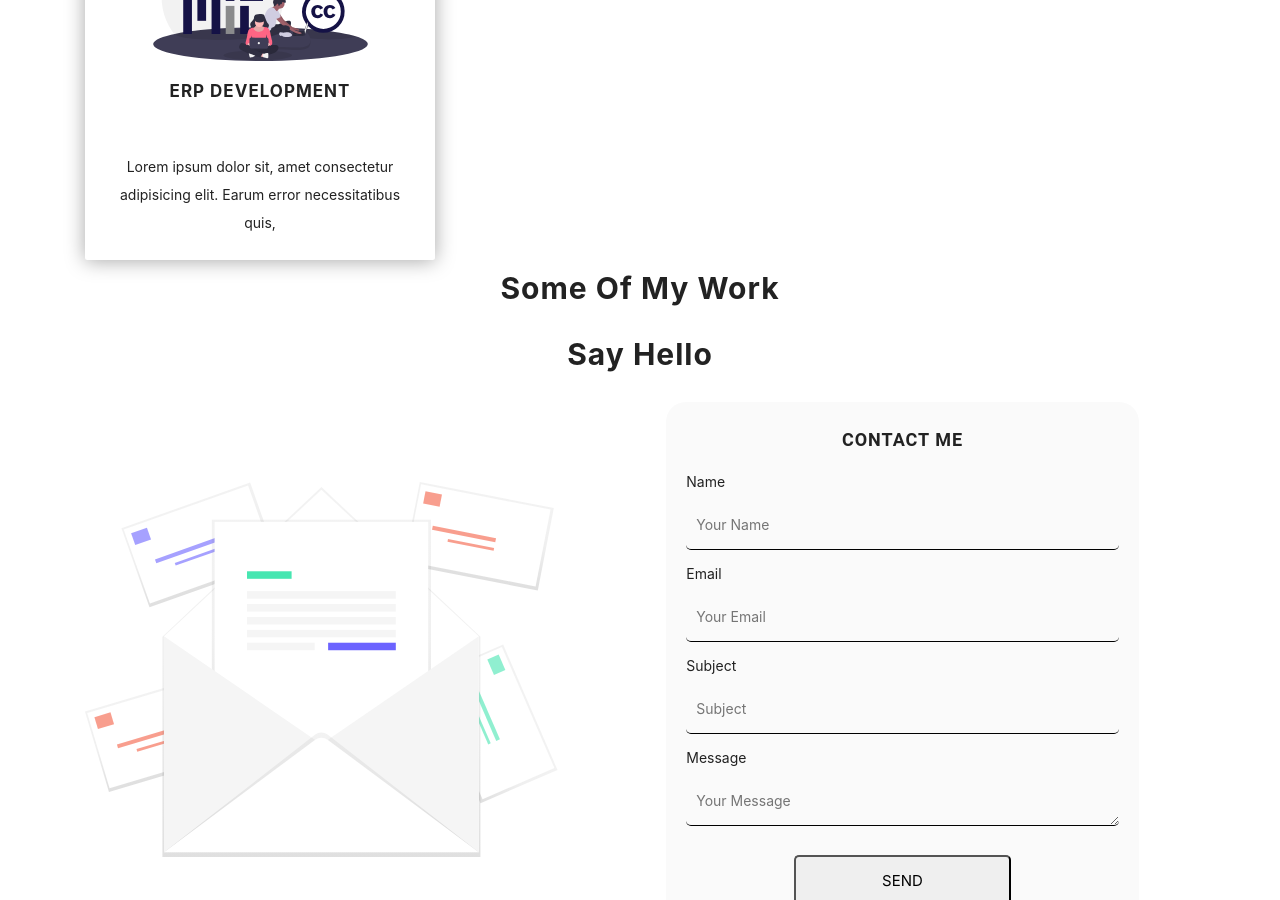
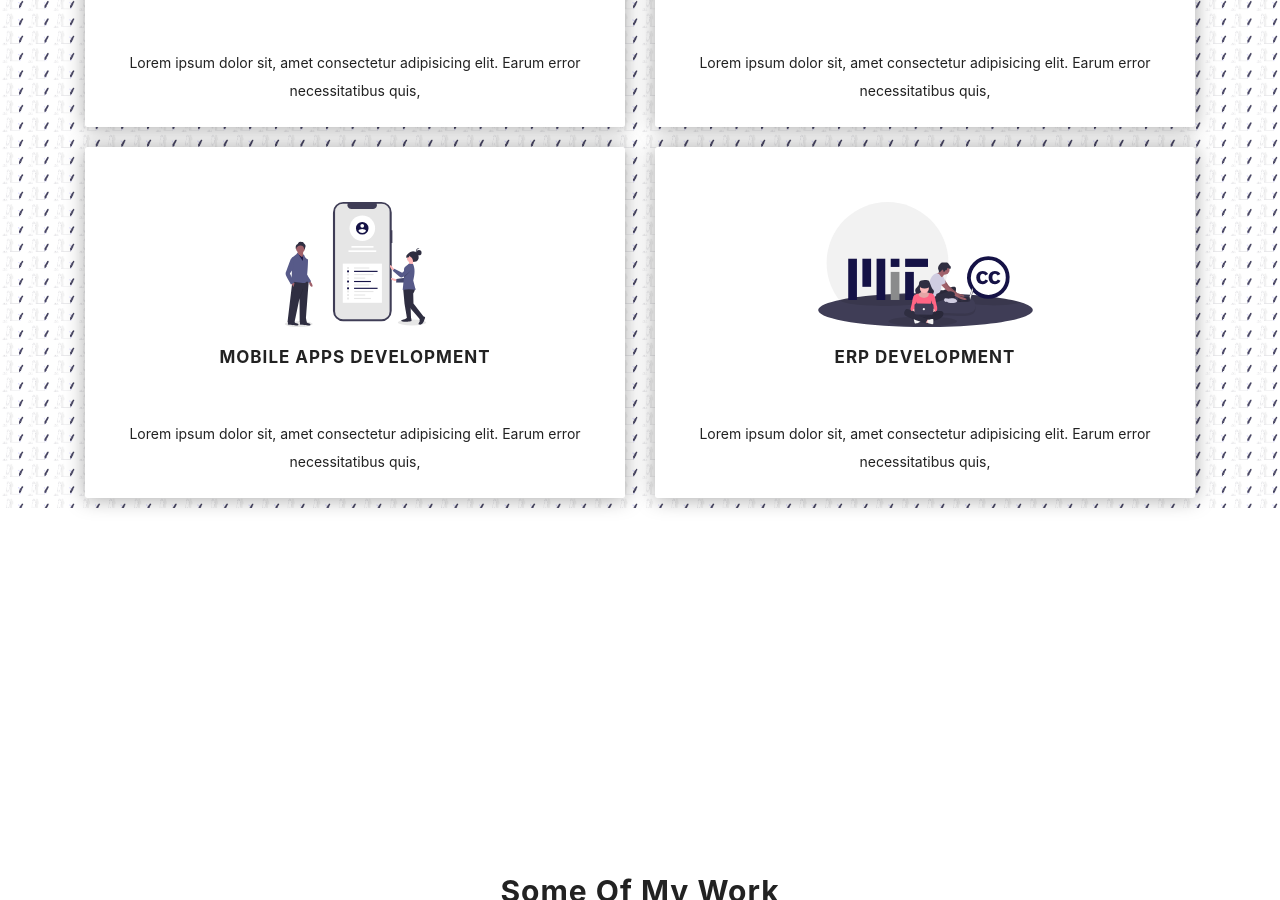
Before and after one commit to The-macharia/react-portfolio, a React (Create React App) app: page / in a window 1280 px wide. Shown: the part 1900-2800 px from the top of the page. Built offline with nearby package versions, Linux system fonts and the light colour scheme.

Commit message:
fix(form input): losing focus after inputing character

```diff
--- a/src/App.js
+++ b/src/App.js
@@ -145,11 +145,11 @@ class App extends Component {
               font-size: 62.5%;
               scroll-behavior: smooth;
             }
-
+            #services {
+              background-size: 2%;
+            }
             section,
-            header,
-            ${"" /* .container,
-            .container-fluid */} {
+            header {
               min-height: 100vh;
               ${"" /* Check on this styles later, they might cause issues */}
               display: flex;
@@ -157,6 +157,7 @@ class App extends Component {
               justify-content: center;
               align-items: center;
             }
+
             h1 {
               font-weight: bold;
               letter-spacing: 0.1rem;
@@ -182,9 +183,9 @@ class App extends Component {
               width: 100%;
               height: 100%;
             }
-            span {
+            ${"" /* span {
               padding: 1rem 2rem;
-            }
+            } */}
             span svg {
               width: 5rem !important;
             }
@@ -200,11 +201,20 @@ class App extends Component {
             ${"" /* MEDIA QUERIES */}
 
             @media (max-width: 600px) {
+              .container,
+              .container-fluid {
+                padding: 0;
+              }
               section,
-              header,
-              ${"" /* .container,
-              .container-fluid  */} {
+              header {
                 min-height: 100vh;
+              }
+              #about {
+                text-align: center;
+              }
+              .about-social {
+                width: 100% !important;
+                justify-content: center;
               }
               .row {
                 margin: 1rem 0;
--- a/src/components/Card.js
+++ b/src/components/Card.js
@@ -30,7 +30,7 @@ const CardDiv = styled("div")`
   margin: 1rem 0;
   transition: all 0.3s;
   text-align: center;
-
+  background-color: #fff;
   :hover,
   :active {
     background-color: #222;
--- a/src/components/Form/Form.js
+++ b/src/components/Form/Form.js
@@ -1,67 +1,9 @@
 import React from "react";
 import Input from "./Input";
-import styled from "@emotion/styled";
+import { withRouter } from "react-router-dom";
+// import styled from "@emotion/styled";
 
 const Form = (props) => {
-  const StyledForm = styled("form")`
-    background-color: #fafafa;
-    padding: 1rem 2rem;
-    border-radius: 2rem;
-    width: 90%;
-    margin: 0 auto;
-    display: flex;
-    flex-direction: column;
-
-    @media (max-width: 600px) {
-      width: 100%;
-    }
-
-    h5 {
-      font-size: 1.8rem;
-      line-height: 200%;
-      letter-spacing: 0.1rem;
-      margin: 0 auto;
-      padding: 1rem;
-      text-transform: uppercase;
-    }
-
-    textarea {
-      width: 100%;
-      padding: 1rem;
-      border: none;
-      border-radius: 0.5rem;
-      border-bottom: 1.5px solid #000;
-      background: transparent;
-      overflow: auto;
-      transition: all 0.3s;
-
-      &:focus {
-        outline: none;
-      }
-      &:hover,
-      &:active {
-        box-shadow: 0 1rem 2rem rgba(0, 0, 0, 0.35);
-      }
-    }
-    label {
-      line-height: 200%;
-      text-transform: capitalize;
-    }
-    button {
-      padding: 1rem 2rem;
-      text-transform: uppercase;
-      font-size: 1.5rem;
-      width: 50%;
-      margin: 2rem auto;
-      border-radius: 0.5rem;
-      align-self: center;
-
-      &:active {
-        outline: none;
-      }
-    }
-  `;
-
   const inputs = Object.entries(props.form).map((el) => (
     <div key={el[0]}>
       <label htmlFor={el[1].config.id}>{el[1].config.id}</label>
@@ -76,12 +18,12 @@ const Form = (props) => {
   ));
 
   return (
-    <StyledForm onSubmit={props.submitHandler}>
+    <Form onSubmit={props.submitHandler}>
       <h5>Contact Me </h5>
       {inputs}
       <button type="submit">Send</button>
-    </StyledForm>
+    </Form>
   );
 };
 
-export default Form;
+export default withRouter(Form);
--- a/src/components/Navigation/Nav.js
+++ b/src/components/Navigation/Nav.js
@@ -1,6 +1,5 @@
 import React from "react";
 import MenuIcon from "@material-ui/icons/Menu";
-// import Logo from "../UI/Logo";
 import Link from "./Links";
 import { Button } from "@material-ui/core";
 import { ReactComponent as Logo } from "../../assets/logo.svg";
@@ -16,7 +15,7 @@ const Nav = (props) => {
     if (document.body.scrollTop > 1 || document.documentElement.scrollTop > 1) {
       document.querySelector("nav").style.backgroundColor = "#fff";
       document.querySelector("nav").style.boxShadow =
-        "0 .1rem .2rem rgba(0,0,0, .35)";
+        "0 .1rem .2rem rgba(0,0,0, .23)";
     } else {
       document.querySelector("nav").style.boxShadow = "none";
       document.querySelector("nav").style.backgroundColor = "transparent";
--- a/src/containers/About.js
+++ b/src/containers/About.js
@@ -1,12 +1,10 @@
 import React from "react";
-import "bootstrap/dist/css/bootstrap.css";
 import Row from "react-bootstrap/Row";
 
 import Cards from "../components/Card";
 import Container from "react-bootstrap/Container";
 import "bootstrap/dist/css/bootstrap.min.css";
 import Heading from "../components/Heading";
-// import { Paper } from "@material-ui/core";
 
 const About = (props) => {
   return (
@@ -20,10 +18,10 @@ const About = (props) => {
                 "Lorem ipsum dolor sit, amet consectetur adipisicing elit. Earum error necessitatibus quis, eaque reiciendis vero optio esse tempora laboriosam aliquid expedita assumenda hic aliquam repellat maiores ipsa minima quod est."
               }
             />
-            <div className="row w-50 my-3">
+            <div className="row my-3 about-social">
               {props.about.map((el) => (
                 <div
-                  className="d-flex flex-column col text-center"
+                  className="d-flex flex-column col text-center mr-3"
                   key={el.text}
                 >
                   <span>{el.icon}</span>
--- a/src/containers/Contact.js
+++ b/src/containers/Contact.js
@@ -4,8 +4,10 @@ import Heading from "../components/Heading";
 import Container from "react-bootstrap/Container";
 import Row from "react-bootstrap/Row";
 import Col from "react-bootstrap/Col";
-import Form from "../components/Form/Form";
+// import Form from "../components/Form/Form";
 import { ReactComponent as MailLogo } from "../assets/mail.svg";
+import Input from "../components/Form/Input";
+import styled from "@emotion/styled";
 
 class Contact extends Component {
   state = {
@@ -85,11 +87,22 @@ class Contact extends Component {
               <MailLogo style={{ width: "90%" }} />
             </Col>
             <Col md={6}>
-              <Form
-                form={this.state.form}
-                submitHandler={this.onsubmitHandler}
-                changed={this.onChangeHandler}
-              />
+              <StyledForm>
+                <h5>Contact Me </h5>
+                {Object.entries(this.state.form).map((el) => (
+                  <div key={el[0]}>
+                    <label htmlFor={el[1].config.id}>{el[1].config.id}</label>
+                    <Input
+                      type={el[1].type}
+                      elementType={el[1].el}
+                      config={el[1].config}
+                      changed={this.onChangeHandler}
+                      value={el[1].value}
+                    />
+                  </div>
+                ))}
+                <button type="submit">Send</button>
+              </StyledForm>
             </Col>
           </Row>
         </Container>
@@ -97,4 +110,69 @@ class Contact extends Component {
     );
   }
 }
+const StyledForm = styled("form")`
+  background-color: #fafafa;
+  padding: 1rem 2rem;
+  border-radius: 2rem;
+  width: 90%;
+  margin: 0 auto;
+  display: flex;
+  flex-direction: column;
+
+  @media (max-width: 900px) {
+    width: 100%;
+  }
+
+  h5 {
+    font-size: 1.8rem;
+    line-height: 200%;
+    letter-spacing: 0.1rem;
+    margin: 0 auto;
+    padding: 1rem;
+    text-transform: uppercase;
+  }
+
+  textarea {
+    width: 100%;
+    padding: 1rem;
+    border: none;
+    border-radius: 0.5rem;
+    border-bottom: 1.5px solid #000;
+    background: transparent;
+    overflow: auto;
+    transition: all 0.3s;
+
+    &:focus {
+      outline: none;
+    }
+    &:hover,
+    &:active {
+      box-shadow: 0 1rem 2rem rgba(0, 0, 0, 0.35);
+    }
+  }
+  label {
+    line-height: 200%;
+    text-transform: capitalize;
+  }
+  button {
+    padding: 1rem 2rem;
+    text-transform: uppercase;
+    font-size: 1.5rem;
+    width: 50%;
+    margin: 2rem auto;
+    border-radius: 0.5rem;
+    align-self: center;
+
+    &:active {
+      outline: none;
+    }
+  }
+`;
 export default Contact;
+//sfdffd{
+/* <Form
+                form={this.state.form}
+                submitHandler={this.onsubmitHandler}
+                changed={this.onChangeHandler}
+              /> */
+//}
--- a/src/containers/Services.js
+++ b/src/containers/Services.js
@@ -10,6 +10,7 @@ import { ReactComponent as AppLogo } from "../assets/app.svg";
 import { ReactComponent as WebLogo } from "../assets/web.svg";
 import { ReactComponent as ErpLogo } from "../assets/erp.svg";
 import { ReactComponent as ResponsiveLogo } from "../assets/responsive.svg";
+import Image from "../assets/drawing.png";
 
 class Services extends Component {
   state = {
@@ -42,12 +43,12 @@ class Services extends Component {
   };
   render() {
     return (
-      <section id="services">
+      <section id="services" style={{ backgroundImage: `url(${Image})` }}>
         <Container>
           <Heading title="What I Do" mb={"3rem"} />
           <Row>
             {this.state.services.map((service) => (
-              <Col sm={6} md={4} key={service.title}>
+              <Col md={6} key={service.title}>
                 <ServiceCard
                   title={service.title}
                   icon={service.icon}
```
Also changed, not shown: src/assets/drawing.png (added).
